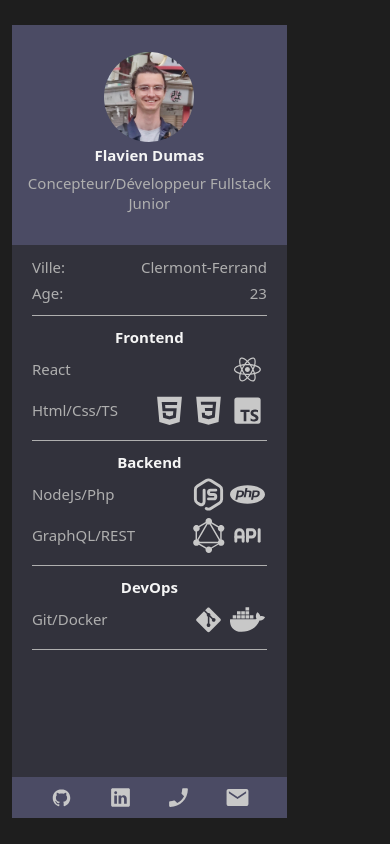
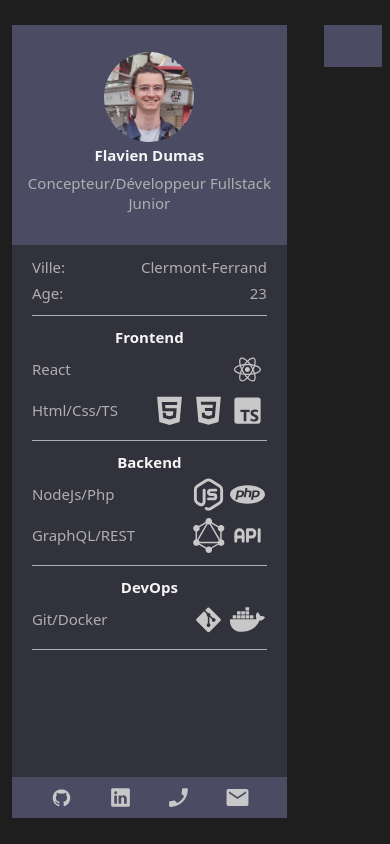
Before and after one commit to FlavienDumas/CV, a React (Vite) app: page / in a window 390 px wide. Built offline with nearby package versions, Linux system fonts and the light colour scheme.

Commit message:
added TopBar, responsive yet to be done

```diff
--- a/src/App.jsx
+++ b/src/App.jsx
@@ -1,16 +1,19 @@
 import { Route, Routes } from "react-router-dom";
 import Home from "./pages/Home";
 import SideBar from "./components/sideBar";
+import TopBar from "./components/TopBar";
 
 import "./css/global.css";
 import "./css/SideBar.css";
 import "./css/CardSelf.css";
+import "./css/TopBar.css";
 
 function App() {
 
   return (
     <>
       <SideBar/>
+      <TopBar/>
       <Routes >
         <Route path="/" element={<Home/>}/>*
       </Routes>
--- /dev/null
+++ b/src/components/TopBar.jsx
@@ -0,0 +1,12 @@
+
+
+function TopBar() {
+
+    return (
+      <div className="divTopBar">
+
+      </div>
+    )
+  }
+
+export default TopBar;
--- a/src/css/SideBar.css
+++ b/src/css/SideBar.css
@@ -52,14 +52,3 @@
     width: 25px;
     height: 25px;
 }
-.popdiv{
-    position: absolute;
-    top: -30px;
-    left: 50%;
-    transform: translateX(-50%);
-    width: fit-content;
-    height: 25px;
-    padding: 0 10px;
-    background-color: rgb(185,185,140);
-    border-radius: 10px;
-}
--- /dev/null
+++ b/src/css/TopBar.css
@@ -0,0 +1,8 @@
+.divTopBar{
+    position: fixed;
+    left: 320px;
+    right: 1vw;
+    height: 5vh;
+    margin: 2vh 1vw 2vh 1vw;
+    background-color: rgb(75,75,100);
+}
--- a/src/css/global.css
+++ b/src/css/global.css
@@ -17,3 +17,14 @@ h2{
     align-items: center;
     text-align: center;
 }
+.popdiv{
+    position: absolute;
+    top: -30px;
+    left: 50%;
+    transform: translateX(-50%);
+    width: fit-content;
+    height: 25px;
+    padding: 0 10px;
+    background-color: rgb(185,185,140);
+    border-radius: 10px;
+}
```
